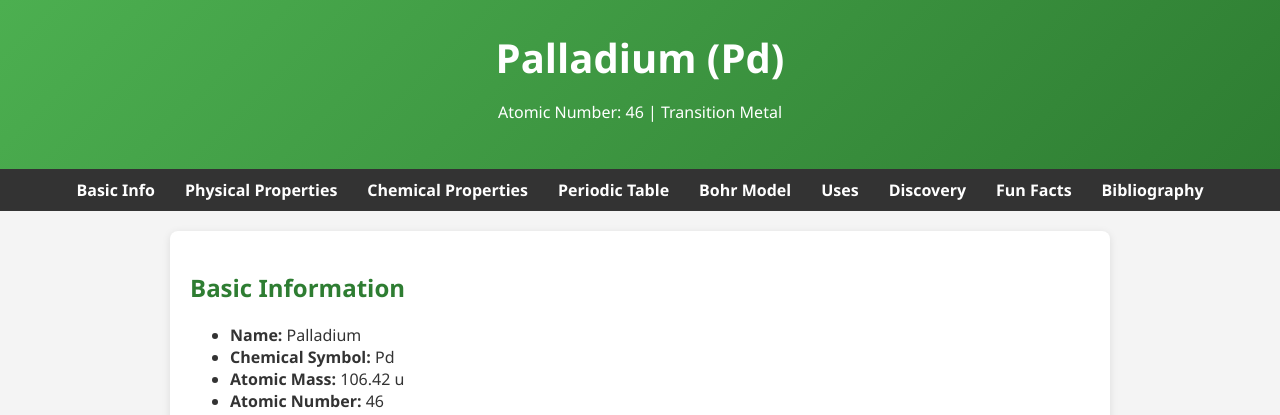
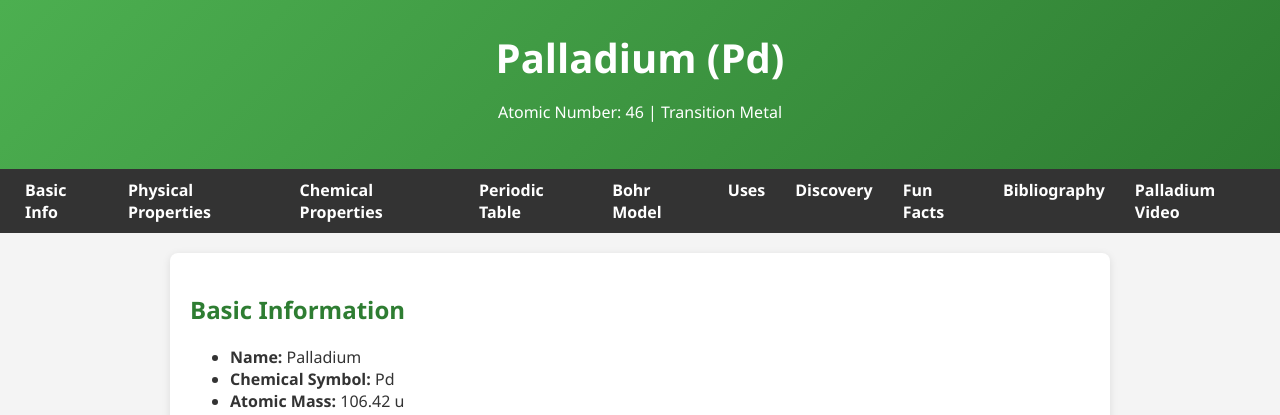
Before and after one commit to GianPaGreco/Palladium, a plain HTML site: page index.html in a window 1280 px wide. Shown: the top 415 px of the page. Drawn offline with Linux system fonts and the light colour scheme.

Commit message:
Update index.html with new content

```diff
--- a/index.html
+++ b/index.html
@@ -33,6 +33,7 @@
     <a href='#history'>Discovery</a>
     <a href='#facts'>Fun Facts</a>
     <a href='#bibliography'>Bibliography</a>
+    <a href='video.html'>Palladium Video</a>
 </nav>
 
 <section id='basic'>
```
